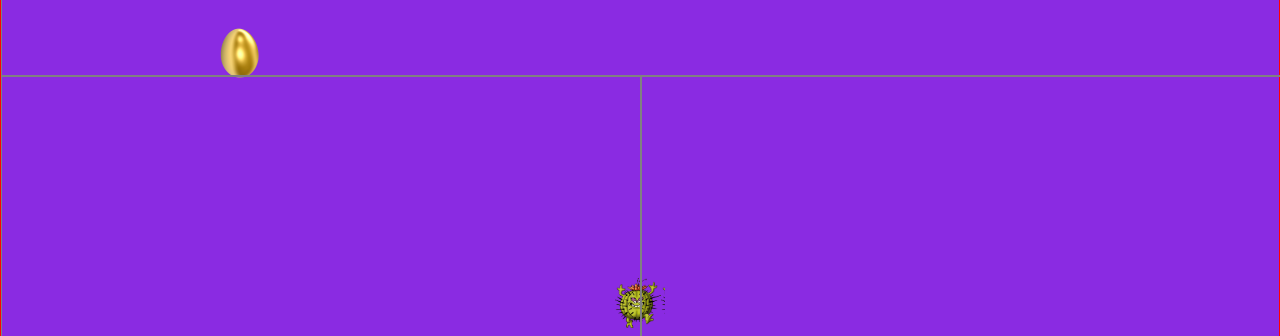
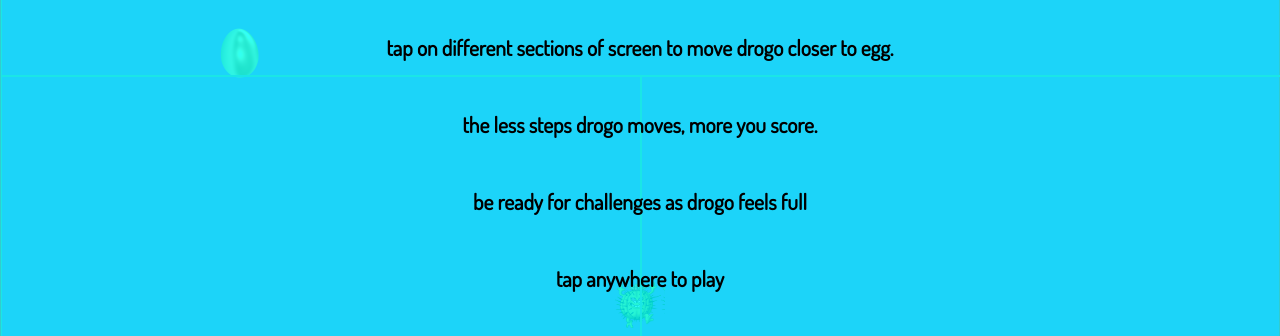
Before and after one commit to m-mittal/snak-game, a plain HTML site: page index.html in a window 1280 px wide. Shown: the part 116-452 px from the top of the page. Drawn offline with Linux system fonts and the light colour scheme.

Commit message:
added launch text

```diff
--- a/index.html
+++ b/index.html
@@ -2,6 +2,7 @@
 
 <head>
         <link rel="manifest" href="/snak-game/manifest.json">
+        <link href="https://fonts.googleapis.com/css?family=Dosis&display=swap" rel="stylesheet">
         <meta charset="utf-8">
         <meta name="theme-color" content="#db5945">
         <title>Snak Game</title>
@@ -27,21 +28,6 @@
                         height: 1cm;
                 }
 
-                /*                 #controls{
-                        position: fixed;
-                        bottom: 0;
-                        left: 0;
-                        right: 0;
-                        height: 1.6cm;
-                        display: flex;
-                        justify-content: space-around;
-                }
-
-                #controls button{
-                        width: 80px;
-                        height: 1.5cm;
-                } */
-
                 #main {
                         position: fixed;
                         top: 1cm;
@@ -53,12 +39,9 @@
                 }
 
                 #main #top {
-                        /* position: fixed; */
-                        /* top: 20px; */
                         position: absolute;
                         height: 20%;
                         width: 100%;
-                        /* background-color: aqua; */
                         border: 1px solid gray;
                 }
 
@@ -68,7 +51,6 @@
                         width: 50%;
                         display: inline;
                         height: 60%;
-                        /* background-color:blue; */
                         border: 1px solid gray;
                 }
 
@@ -79,7 +61,6 @@
                         height: 60%;
                         top: 20%;
                         left: 50%;
-                        /* background-color:crimson; */
                         border: 1px solid gray;
                 }
 
@@ -87,7 +68,6 @@
                         position: absolute;
                         height: 20%;
                         width: 100%;
-                        /* background-color:darkgreen; */
                         border: 1px solid gray;
                         top: 80%;
                 }
@@ -101,12 +81,37 @@
                         background-image: url("./egg.png");
                         background-size: contain;
                 }
+
+                #overlay #ovrly-cntnt {
+                        position: absolute;
+                        /* top: 20%; */
+                        align-items: center;
+                        width: 100%;
+                        height: 100%;
+                        /* background-color: #d3d3d3; */
+                        top: 0;
+                        left: 0;
+                        font-size: 2em;
+                        opacity: 1;
+                        font-family: 'Dosis', sans-serif;
+                }
+
+                #overlay #bckgrnd {
+                        position: absolute;
+                        top: 0;
+                        left: 0;
+                        opacity: 0.8;
+                        width: 100%;
+                        height: 100%;
+                        background-color: aqua;
+                }
         </style>
 </head>
 
 <!-- <body onmousemove="onMouseMove(event)" onkeydown="onKeyDown(event)"> -->
 
 <body onkeydown="onKeyDown(event)">
+
         <div id="panel">
                 <h3>Score : </h3>&nbsp;<h3 id="score">0</h3>
                 <h3>&nbsp;&nbsp;&nbsp;&nbsp;&nbsp;&nbsp;&nbsp;&nbsp;&nbsp;&nbsp;Level : </h3>
@@ -120,14 +125,18 @@
                 <div id="right" onclick="dirClick('right')"></div>
                 <div id="down" onclick="dirClick('bottom')"></div>
         </div>
-        <!--         <div id="controls">
-                <button onclick="dirClick('top')">Top</button>
-                <button onclick="dirClick('left')">Left</button>
-                <button onclick="dirClick('right')">Right</button>
-                <button onclick="dirClick('bottom')">Bottom</button>
-        </div> -->
+        <div id="overlay" onclick="hideOvrly()">
+                <div id="bckgrnd"></div>
+                <div id="ovrly-cntnt">
+                        <h2>FeeD ThE DrogO</h2>
+                        <h6>tap on different sections of screen to move drogo closer to egg.</h6>
+                        <h6>the less steps drogo moves, more you score.</h6>
+                        <h6>be ready for challenges as drogo feels full</h6>
+                        <h6>tap anywhere to play</h6>
+                        <p>&#8212; m-mittal</p>
+                </div>
 
-
+        </div>
         <script>
                 window.onload = () => {
                         'use strict';
@@ -136,6 +145,10 @@
                                 navigator.serviceWorker
                                         .register('./serviceworker.js');
                         }
+                }
+
+                function hideOvrly() {
+                        document.getElementById("overlay").style.display = "none";
                 }
 
                 var shortestPath = 0, score = 0, level = "I";
```
Also changed, not shown: egg-512.png.
